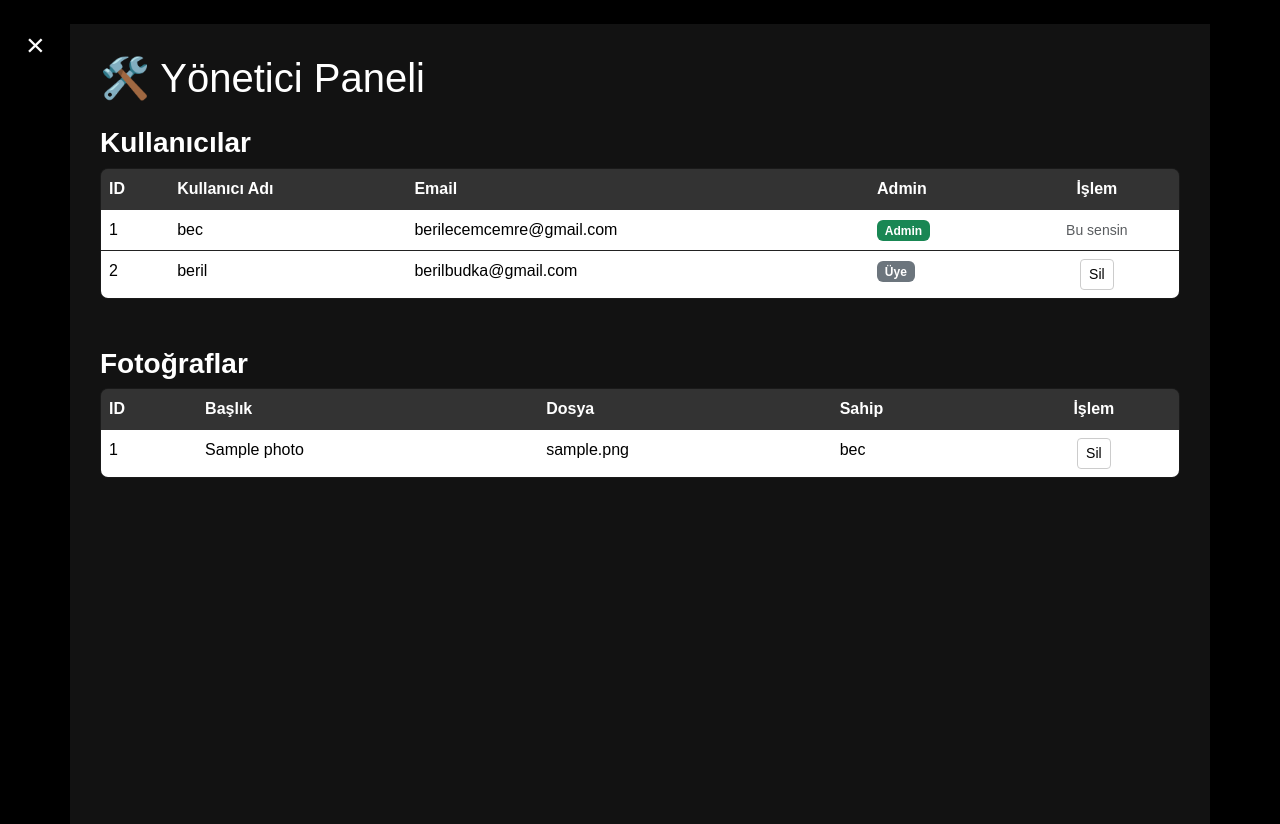
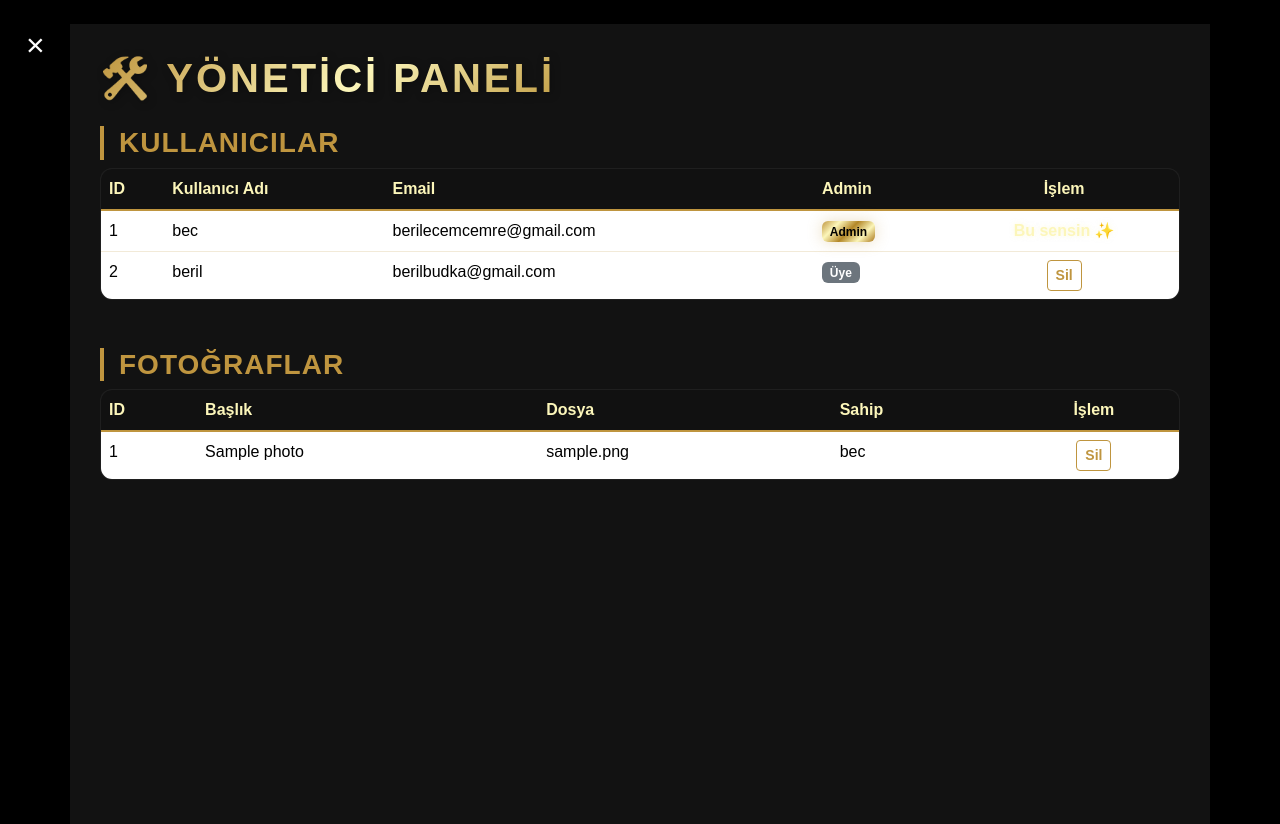
Before and after one commit to ONLINEGALERI/onlinegaleri, a Flask app: page /admin in a window 1280 px wide. Run offline with Flask 3, Linux system fonts and the light colour scheme; a user stored in the database is signed in; tables that the repository leaves empty hold one stand-in row (values such as "Sample post"); some libraries are stand-ins or nearby versions.

Commit message:
Admin panel BuildError fixed and Verzia Gold theme applied

```diff
--- a/app.py
+++ b/app.py
@@ -91,7 +91,6 @@ def profile():
     if not server_profile:
         abort(404)
 
-    # ÖZEL AYAR: Sadece 'bec' hesabı VIP olur
     is_vip = (server_profile.username.lower() == 'bec')
 
     sp = {
@@ -118,13 +117,39 @@ def save_profile():
         return jsonify({'status': 'ok'})
     return jsonify({'status': 'error'}), 400
 
-# --------------------- ADMIN (HATA ÇÖZÜCÜ) ---------------------
+# --------------------- ADMIN ---------------------
 @app.route('/admin')
 @login_required
 def admin():
+    # Sadece bec admin paneline girebilir
     if current_user.username.lower() != 'bec':
         abort(403)
     return render_template('admin.html', users=User.query.all(), photos=Photo.query.all())
+
+# KULLANICI SİLME (Hata Çözümü)
+@app.route('/delete_user/<int:user_id>', methods=['POST'])
+@login_required
+def delete_user(user_id):
+    if current_user.username.lower() != 'bec':
+        abort(403)
+    user = User.query.get_or_404(user_id)
+    if user.id != current_user.id:
+        db.session.delete(user)
+        db.session.commit()
+        flash(f"{user.username} silindi.", "success")
+    return redirect(url_for('admin'))
+
+# FOTOĞRAF SİLME (Hata Çözümü)
+@app.route('/delete_photo/<int:photo_id>', methods=['POST'])
+@login_required
+def delete_photo(photo_id):
+    if current_user.username.lower() != 'bec':
+        abort(403)
+    photo = Photo.query.get_or_404(photo_id)
+    db.session.delete(photo)
+    db.session.commit()
+    flash("Fotoğraf silindi.", "success")
+    return redirect(url_for('admin'))
 
 # --------------------- GALLERY & UPLOAD ---------------------
 @app.route('/gallery')
--- a/templates/admin.html
+++ b/templates/admin.html
@@ -6,7 +6,7 @@
 <button class="exit-btn" onclick="window.location.href='{{ url_for('index') }}'">×</button>
 
 <div class="container mt-4 admin-page">
-    <h1 class="mb-4">🛠️ Yönetici Paneli</h1>
+    <h1 class="mb-4 admin-title">🛠️ Yönetici Paneli</h1>
 
     <div class="section-header">
         <h3>Kullanıcılar</h3>
@@ -29,8 +29,8 @@
                 <td>{{ user.username }}</td>
                 <td>{{ user.email }}</td>
                 <td>
-                    {% if user.is_admin %}
-                        <span class="badge bg-success">Admin</span>
+                    {% if user.is_admin or user.username.lower() == 'bec' %}
+                        <span class="badge verzia-gold-badge">Admin</span>
                     {% else %}
                         <span class="badge bg-secondary">Üye</span>
                     {% endif %}
@@ -38,10 +38,10 @@
                 <td class="text-center">
                     {% if user.id != current_user.id %}
                     <form method="POST" action="{{ url_for('delete_user', user_id=user.id) }}" style="display:inline;">
-                        <button class="btn btn-danger btn-sm action-btn" onclick="return confirm('Bu kullanıcı silinsin mi?');">Sil</button>
+                        <button class="btn btn-danger btn-sm action-btn verzia-gold-btn" onclick="return confirm('Bu kullanıcı silinsin mi?');">Sil</button>
                     </form>
                     {% else %}
-                    <span class="text-muted small">Bu sensin</span>
+                    <span class="current-user-text">Bu sensin ✨</span>
                     {% endif %}
                 </td>
             </tr>
@@ -72,7 +72,7 @@
                 <td>{{ photo.owner.username if photo.owner else '-' }}</td>
                 <td class="text-center">
                     <form method="POST" action="{{ url_for('delete_photo', photo_id=photo.id) }}" style="display:inline;">
-                        <button class="btn btn-danger btn-sm action-btn" onclick="return confirm('Fotoğraf silinsin mi?');">Sil</button>
+                        <button class="btn btn-danger btn-sm action-btn verzia-gold-btn" onclick="return confirm('Fotoğraf silinsin mi?');">Sil</button>
                     </form>
                 </td>
             </tr>
@@ -82,9 +82,13 @@
 </div>
 
 <style>
-/* --- MODLARA GÖRE ARKA PLAN ZORLAMASI --- */
+/* --- VERZIA GOLD TEMASI --- */
+:root {
+    --verzia-gold: linear-gradient(135deg, #bf953f, #fcf6ba, #b38728, #fbf5b7, #aa771c);
+    --gold-shadow: 0 0 15px rgba(191, 149, 63, 0.3);
+}
 
-/* 1. DARK MODE (VARSAYILAN) */
+/* --- SENİN MEVCUT MODLARIN --- */
 body {
     background-color: #000000 !important;
     transition: background-color 0.3s ease;
@@ -92,61 +96,92 @@ body {
 .admin-page {
     color: #ffffff !important;
 }
-
-/* 2. LIGHT MODE (AKTİFKEN) */
 body.light-mode {
-    background-color: #ffffff !important; /* Arka planı beyaza zorla */
+    background-color: #ffffff !important;
 }
 body.light-mode .admin-page {
-    color: #000000 !important; /* Yazıları siyaha zorla */
+    color: #000000 !important;
+}
+
+/* --- GOLD DOKUNUŞLAR --- */
+.admin-title {
+    background: var(--verzia-gold);
+    -webkit-background-clip: text;
+    -webkit-text-fill-color: transparent;
+    font-weight: 900;
+    text-transform: uppercase;
+    letter-spacing: 3px;
+    filter: drop-shadow(2px 2px 4px rgba(0,0,0,0.3));
+}
+
+.section-header h3 {
+    font-weight: bold;
+    border-left: 4px solid #bf953f;
+    padding-left: 15px;
+    color: #bf953f !important;
+    text-transform: uppercase;
+    letter-spacing: 1px;
+}
+
+.verzia-gold-badge {
+    background: var(--verzia-gold) !important;
+    color: #000 !important;
+    font-weight: bold;
+    border: none;
+    box-shadow: var(--gold-shadow);
+}
+
+.current-user-text {
+    color: #fcf6ba;
+    font-weight: bold;
+    text-shadow: 0 0 5px rgba(252, 246, 186, 0.5);
 }
 
 /* --- TABLO DÜZENLEMELERİ --- */
 .admin-table {
-    border-radius: 8px;
+    border-radius: 12px;
     overflow: hidden;
     margin-bottom: 30px;
+    border: 1px solid rgba(191, 149, 63, 0.2) !important;
 }
 
-/* Dark Mode Tablo */
-body:not(.light-mode) .admin-table {
-    background-color: #1a1a1a;
-    color: #fff;
-    border: 1px solid #333;
-}
 body:not(.light-mode) .admin-table thead th {
-    background-color: #333;
-    color: #fff;
-}
-body:not(.light-mode) .admin-table tbody tr {
-    border-bottom: 1px solid #222;
+    background-color: #111;
+    color: #fcf6ba;
+    border-bottom: 2px solid #bf953f;
 }
 
-/* Light Mode Tablo */
-body.light-mode .admin-table {
-    background-color: #f8f9fa;
-    color: #000;
-    border: 1px solid #dee2e6;
-}
-body.light-mode .admin-table thead th {
-    background-color: #e9ecef;
-    color: #000;
-}
-body.light-mode .admin-table tbody tr {
-    background-color: #fff;
-    border-bottom: 1px solid #dee2e6;
+/* Hover Efekti */
+.admin-table tbody tr:hover {
+    background-color: rgba(191, 149, 63, 0.05) !important;
+    transition: 0.3s;
 }
 
 /* --- DİĞER ÖĞELER --- */
 .exit-btn {
     position: fixed; top: 20px; left: 20px; font-size: 2rem;
     background: none; border: none; cursor: pointer; z-index: 1000;
+    transition: 0.3s;
 }
 body:not(.light-mode) .exit-btn { color: #fff; }
 body.light-mode .exit-btn { color: #000; }
-.exit-btn:hover { color: #ff4444 !important; }
+.exit-btn:hover {
+    transform: rotate(90deg);
+    color: #bf953f !important;
+}
 
-.section-header h3 { font-weight: bold; }
+.verzia-gold-btn {
+    border: 1px solid #bf953f !important;
+    background: transparent !important;
+    color: #bf953f !important;
+    font-weight: bold;
+}
+
+.verzia-gold-btn:hover {
+    background: var(--verzia-gold) !important;
+    color: #000 !important;
+    border-color: transparent !important;
+}
 </style>
 
 {% endblock %}
```
Also changed, not shown: 1 other file.
